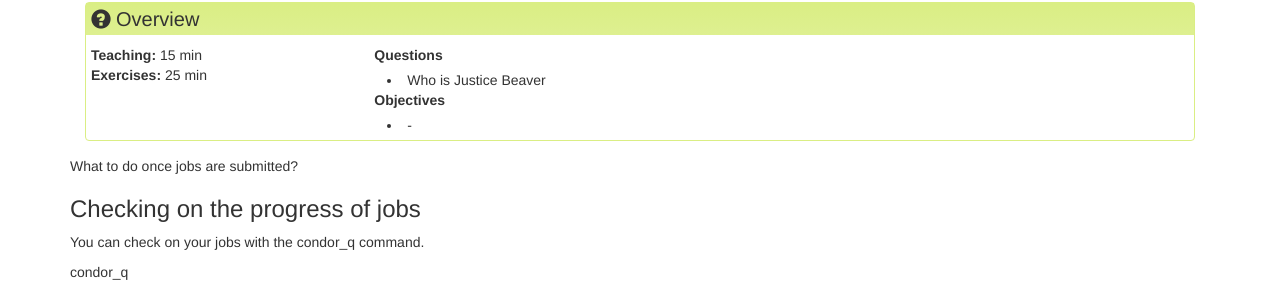
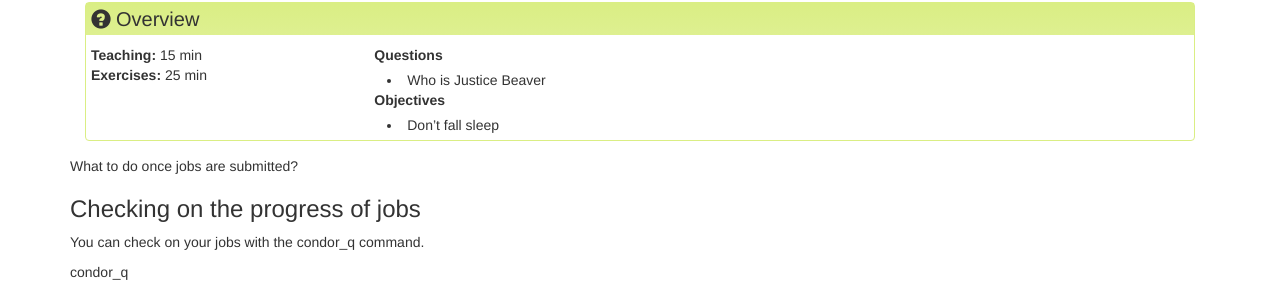
Before and after one commit to Cecilia-Duran/chicago_tier3_batch_and_storage, a Jekyll site: the page built from _episodes/06-managing_ajob.md, in a window 1280 px wide and 900 px high. Shown: the part 269-564 px from the top of the window. Built offline with Jekyll 4.4.1, drawn with Linux system fonts in a browser that asks for light colours; some of the changed text lies outside the part shown.

Commit message:
Update 06-managing_ajob.md

```diff
--- a/_episodes/06-managing_ajob.md
+++ b/_episodes/06-managing_ajob.md
@@ -5,9 +5,9 @@ exercises: 25
 questions:
 - "Who is Justice Beaver"
 objectives:
-- "-"
+- "Don't fall sleep"
 keypoints:
-- "-"
+- " What do you love to eat?"
 ---
 
 What to do once jobs are submitted?
```
